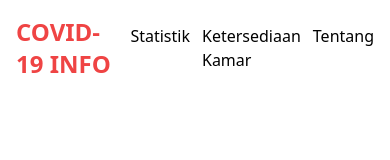
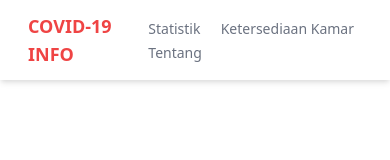
Before and after one commit to Adisudirta/web-covid19-info, a website built with webpack: page src/template.html in a window 390 px wide. Built offline with nearby package versions, Linux system fonts and the light colour scheme.

Commit message:
make a navbar but it's not very responsive.

```diff
--- a/src/template.html
+++ b/src/template.html
@@ -7,16 +7,22 @@
     <title>Document</title>
   </head>
   <body>
-    <header>
-      <div class="container flex justify-around items-center p-4">
+    <header class="w-full shadow-md">
+      <div class="container flex justify-between items-center py-3 px-7 mx-auto">
         <div>
-          <h1 class="text-red-500 font-bold text-2xl">COVID-19 INFO</h1>
+          <h1 class="text-red-500 font-bold text-lg md:text-xl lg:text-2xl">COVID-19 INFO</h1>
         </div>
         <div>
-          <ul class="flex">
-            <li class="ml-3"><a href="#">Statistik</a></li>
-            <li class="ml-3"><a href="#">Ketersediaan Kamar</a></li>
-            <li class="ml-3"><a href="#">Tentang</a></li>
+          <ul>
+            <li class="inline-block ml-4 text-gray-500 hover:text-gray-800">
+              <a class="text-sm md:text-base" href="#"> Statistik </a>
+            </li>
+            <li class="inline-block ml-4 text-gray-500 hover:text-gray-800">
+              <a class="text-sm md:text-base" href="#"> Ketersediaan Kamar </a>
+            </li>
+            <li class="inline-block ml-4 text-gray-500 hover:text-gray-800">
+              <a class="text-sm md:text-base" href="#"> Tentang </a>
+            </li>
           </ul>
         </div>
       </div>
```
